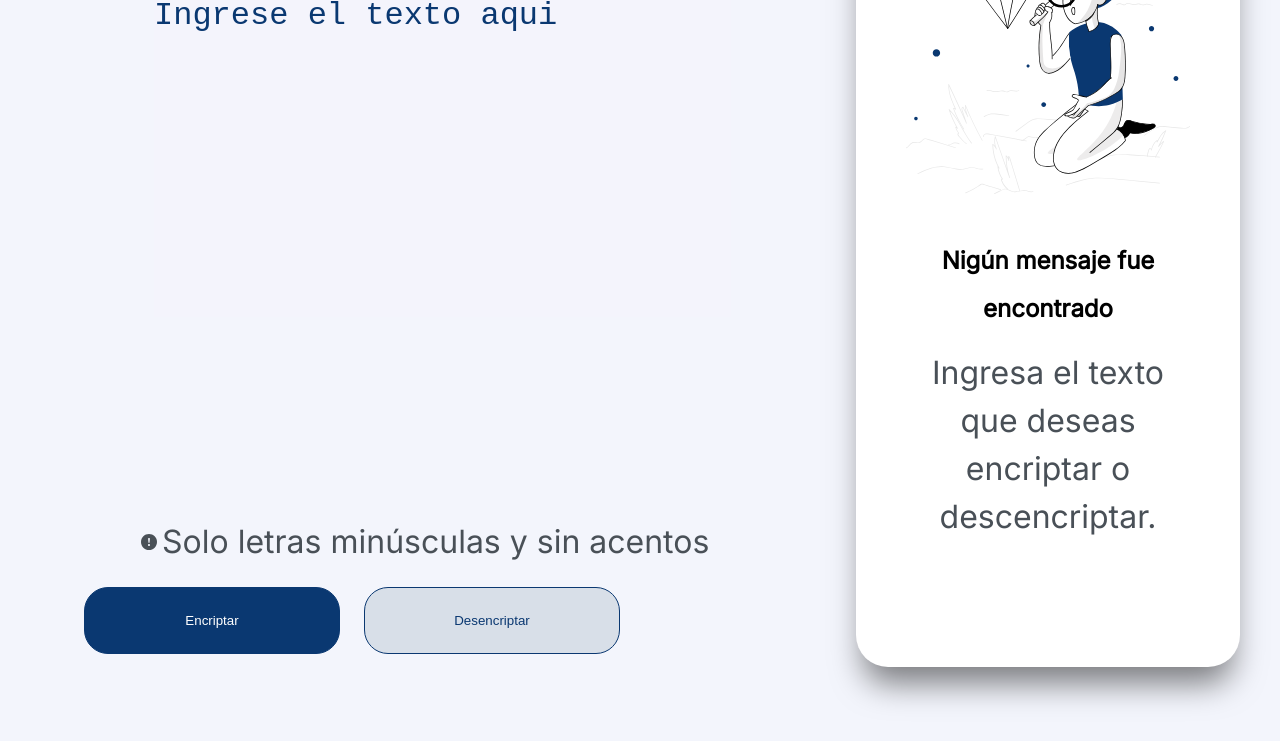
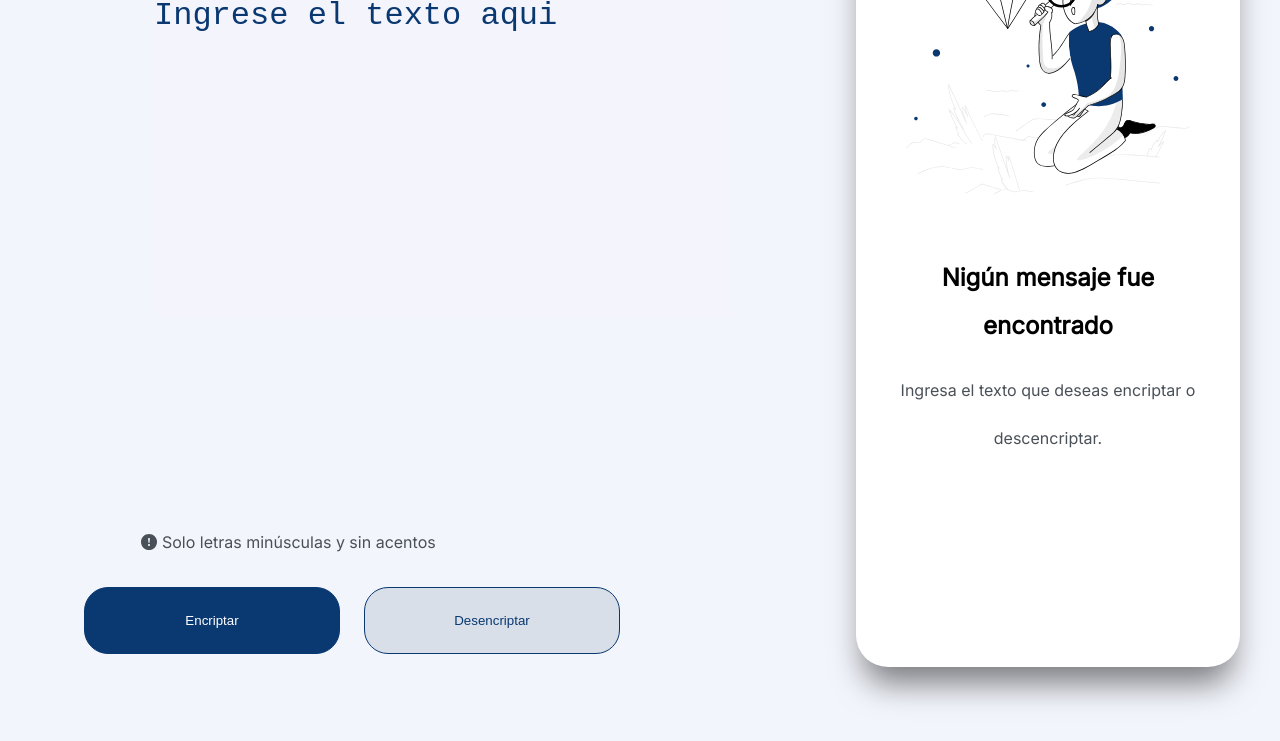
Before and after one commit to R24alexander/Encriptador-de-texto, a plain HTML site: page index.html in a window 1280 px wide. Shown: the part 103-844 px from the top of the page. Drawn offline with Linux system fonts and the light colour scheme.

Commit message:
Correccion de tamaño de letras en parrafos

```diff
--- a/index.html
+++ b/index.html
@@ -44,7 +44,7 @@
 
                 <div class="contenedor-parrafo">
                     <h3>Nigún mensaje fue <br>encontrado</h3>
-                    <p>Ingresa el texto que deseas encriptar o <br>descencriptar.</p>
+                    <p class="informacion">Ingresa el texto que deseas encriptar o <br>descencriptar.</p>
                 </div>
 
                 <div class="contenedor-resultado">
--- a/style/style.css
+++ b/style/style.css
@@ -79,6 +79,10 @@
     padding: 1rem;
 }
 
+.informacion {
+    font-size: 1rem;
+}
+
 
 .contenedor-botones {
     position: absolute;
@@ -144,7 +148,7 @@
 }
 
 .contenedor-parrafo {
-    padding: 20px 10px;
+    /* padding: 10px 10px; */
 }
 
 .contenedor-parrafo h3 {
```
